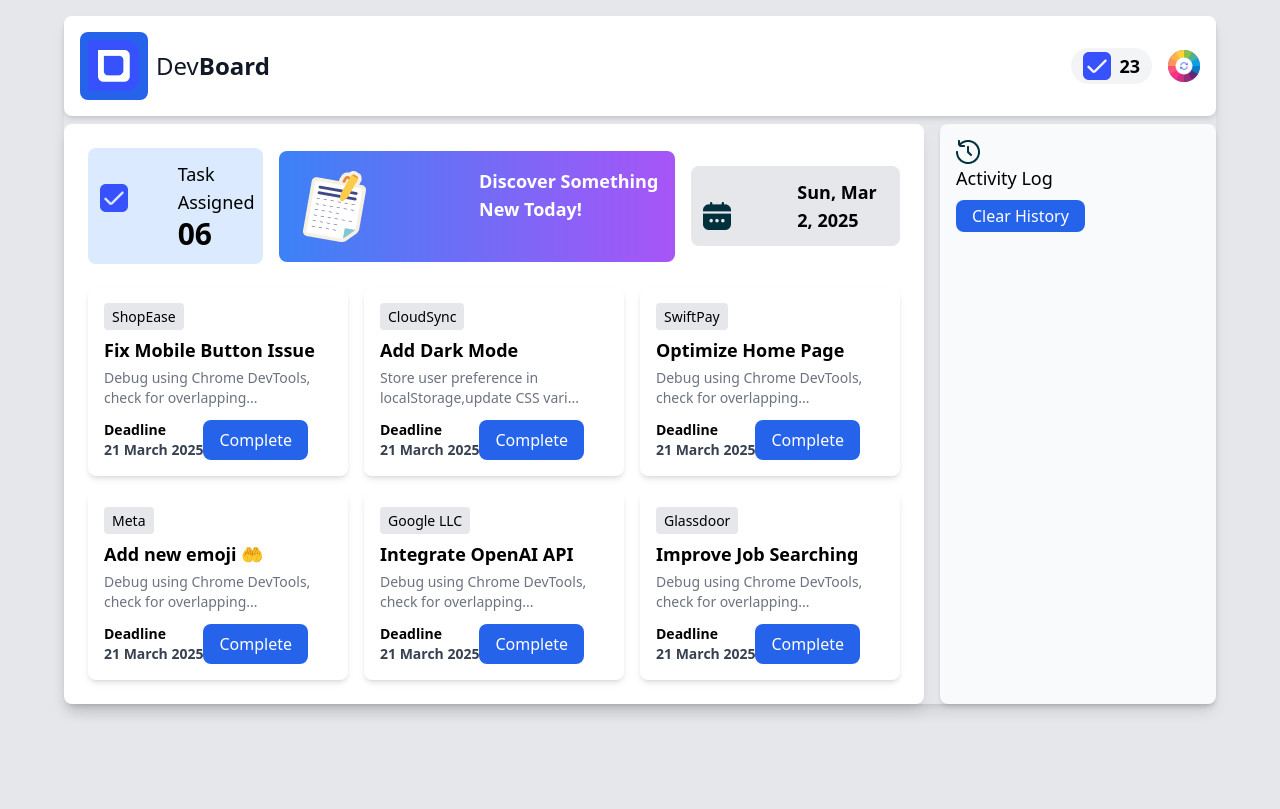
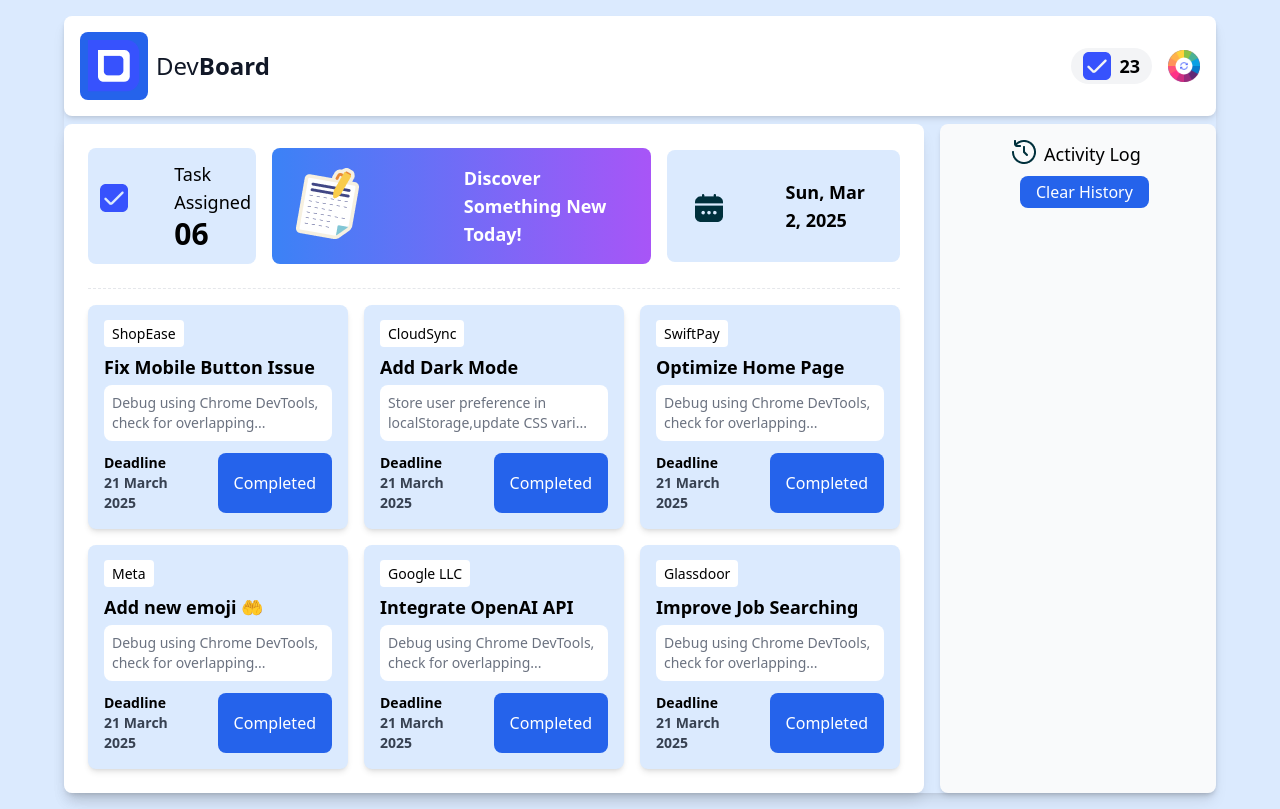
Before and after one commit to jannatulMahiyaMutasha/Dev-Board, a plain HTML site: page index.html in a window 1280 px wide. Drawn offline with nearby package versions, Linux system fonts and the light colour scheme.

Commit message:
some code

```diff
--- a/index.html
+++ b/index.html
@@ -5,8 +5,13 @@
     <meta name="viewport" content="width=device-width, initial-scale=1.0">
     <title>Task Management Dashboard</title>
     <script src="https://cdn.tailwindcss.com"></script>
+    <style>
+        hr{
+            border-style: dashed;
+        }
+    </style>
 </head>
-<body class="bg-gray-200 p-4">
+<body class="bg-blue-100 p-4">
     <div class="max-w-6xl mx-auto rounded-lg shadow-lg">
         <!-- Header Section -->
         <header>
@@ -53,8 +58,8 @@
                                 <h2 class="text-lg font-semibold" id="discover-link">Discover Something New Today!</h2>
                             </div>
                         </div>
-                        <div class="bg-gray-200 p-3 rounded-lg grid grid-cols-2 gap-1">
-                            <div class="pt-6">
+                        <div class="bg-blue-100 p-7 rounded-lg grid grid-cols-2 gap-1">
+                            <div class="pt-4">
                                 <img src="./assets/calender.png" alt="calender">
                             </div>
                             <div>
@@ -63,67 +68,67 @@
                         </div>
                     </div>
                 </div>
-
+                  <hr>
                 <!-- Task List -->
-                <div class="grid grid-cols-3 gap-4">
+                <div class="grid grid-cols-3 gap-4 pt-4">
                     <!-- Task Cards -->
-                    <div class="bg-white p-4 rounded-lg shadow-md" data-task>
-                        <span class="text-sm bg-gray-200 px-2 py-1 rounded">ShopEase</span>
+                    <div class="bg-blue-100 p-4 rounded-lg shadow-md" data-task>
+                        <span class="text-sm bg-white px-2 py-1 rounded">ShopEase</span>
                         <h3 class="text-lg font-bold mt-2">Fix Mobile Button Issue</h3>
-                        <p class="text-gray-500 text-sm mt-1">Debug using Chrome DevTools, check for overlapping...</p>
+                        <p class="text-gray-500 text-sm mt-1 bg-white p-2 rounded-lg">Debug using Chrome DevTools, check for overlapping...</p>
                         <div class="flex">
                             <p class="text-sm font-semibold mt-3">Deadline <br><span class="text-gray-700">21 March 2025</span></p>
-                            <button class="mt-3 bg-blue-600 text-white px-4 py-2 rounded-lg task-complete-btn">Complete</button>
+                            <button class="mt-3 bg-blue-600 text-white px-4 py-2 rounded-lg task-complete-btn ml-4">Completed</button>
                         </div>
                     </div>
 
-                    <div class="bg-white p-4 rounded-lg shadow-md" data-task>
-                        <span class="text-sm bg-gray-200 px-2 py-1 rounded">CloudSync</span>
+                    <div class="bg-blue-100 p-4 rounded-lg shadow-md" data-task>
+                        <span class="text-sm bg-white px-2 py-1 rounded">CloudSync</span>
                         <h3 class="text-lg font-bold mt-2">Add Dark Mode</h3>
-                        <p class="text-gray-500 text-sm mt-1">Store user preference in localStorage,update CSS vari...</p>
+                        <p class="text-gray-500 text-sm mt-1 bg-white p-2 rounded-lg">Store user preference in localStorage,update CSS vari...</p>
                         <div class="flex">
-                            <p class="text-sm font-semibold mt-3">Deadline <br><span class="text-gray-700">21 March 2025</span></p>
-                            <button class="mt-3 bg-blue-600 text-white px-4 py-2 rounded-lg task-complete-btn">Complete</button>
+                            <p class="text-sm font-semibold mt-3 ">Deadline <br><span class="text-gray-700">21 March 2025</span></p>
+                            <button class="mt-3 bg-blue-600 text-white px-4 py-2 rounded-lg task-complete-btn ml-4">Completed</button>
                         </div>
                     </div>
 
-                    <div class="bg-white p-4 rounded-lg shadow-md" data-task>
-                        <span class="text-sm bg-gray-200 px-2 py-1 rounded">SwiftPay</span>
+                    <div class="bg-blue-100 p-4 rounded-lg shadow-md" data-task>
+                        <span class="text-sm bg-gray-200 px-2 py-1 rounded bg-white">SwiftPay</span>
                         <h3 class="text-lg font-bold mt-2">Optimize Home Page</h3>
-                        <p class="text-gray-500 text-sm mt-1">Debug using Chrome DevTools, check for overlapping...</p>
+                        <p class="text-gray-500 text-sm mt-1 bg-white p-2 rounded-lg">Debug using Chrome DevTools, check for overlapping...</p>
                         <div class="flex">
                             <p class="text-sm font-semibold mt-3">Deadline <br><span class="text-gray-700">21 March 2025</span></p>
-                            <button class="mt-3 bg-blue-600 text-white px-4 py-2 rounded-lg task-complete-btn">Complete</button>
+                            <button class="mt-3 bg-blue-600 text-white px-4 py-2 rounded-lg task-complete-btn ml-4">Completed</button>
                         </div>
                     </div>
 
-                    <div class="bg-white p-4 rounded-lg shadow-md" data-task>
-                        <span class="text-sm bg-gray-200 px-2 py-1 rounded">Meta</span>
+                    <div class="bg-blue-100 p-4 rounded-lg shadow-md" data-task>
+                        <span class="text-sm bg-gray-200 px-2 py-1 rounded bg-white">Meta</span>
                         <h3 class="text-lg font-bold mt-2">Add new emoji 🤲</h3>
-                        <p class="text-gray-500 text-sm mt-1">Debug using Chrome DevTools, check for overlapping...</p>
+                        <p class="text-gray-500 text-sm mt-1 bg-white p-2 rounded-lg">Debug using Chrome DevTools, check for overlapping...</p>
                         <div class="flex">
                             <p class="text-sm font-semibold mt-3">Deadline <br><span class="text-gray-700">21 March 2025</span></p>
-                            <button class="mt-3 bg-blue-600 text-white px-4 py-2 rounded-lg task-complete-btn">Complete</button>
+                            <button class="mt-3 bg-blue-600 text-white px-4 py-2 rounded-lg task-complete-btn ml-4">Completed</button>
                         </div>
                     </div>
 
-                    <div class="bg-white p-4 rounded-lg shadow-md" data-task>
-                        <span class="text-sm bg-gray-200 px-2 py-1 rounded">Google LLC</span>
+                    <div class="bg-blue-100 p-4 rounded-lg shadow-md" data-task>
+                        <span class="text-sm bg-gray-200 px-2 py-1 rounded bg-white">Google LLC</span>
                         <h3 class="text-lg font-bold mt-2">Integrate OpenAI API</h3>
-                        <p class="text-gray-500 text-sm mt-1">Debug using Chrome DevTools, check for overlapping...</p>
+                        <p class="text-gray-500 text-sm mt-1 bg-white p-2 rounded-lg">Debug using Chrome DevTools, check for overlapping...</p>
                         <div class="flex">
                             <p class="text-sm font-semibold mt-3">Deadline <br><span class="text-gray-700">21 March 2025</span></p>
-                            <button class="mt-3 bg-blue-600 text-white px-4 py-2 rounded-lg task-complete-btn">Complete</button>
+                            <button class="mt-3 bg-blue-600 text-white px-4 py-2 rounded-lg task-complete-btn ml-4">Completed</button>
                         </div>
                     </div>
 
-                    <div class="bg-white p-4 rounded-lg shadow-md" data-task>
-                        <span class="text-sm bg-gray-200 px-2 py-1 rounded">Glassdoor</span>
+                    <div class="bg-blue-100 p-4 rounded-lg shadow-md" data-task>
+                        <span class="text-sm bg-gray-200 px-2 py-1 rounded bg-white">Glassdoor</span>
                         <h3 class="text-lg font-bold mt-2">Improve Job Searching</h3>
-                        <p class="text-gray-500 text-sm mt-1">Debug using Chrome DevTools, check for overlapping...</p>
+                        <p class="text-gray-500 text-sm mt-1 bg-white p-2 rounded-lg">Debug using Chrome DevTools, check for overlapping...</p>
                         <div class="flex">
                             <p class="text-sm font-semibold mt-3">Deadline <br><span class="text-gray-700">21 March 2025</span></p>
-                            <button class="mt-3 bg-blue-600 text-white px-4 py-2 rounded-lg task-complete-btn">Complete</button>
+                            <button class="mt-3 bg-blue-600 text-white px-4 py-2 rounded-lg task-complete-btn ml-4">Completed</button>
                         </div>
                     </div>
 
@@ -136,13 +141,15 @@
 
             <!-- Right Section (col-span-1) -->
             <div class="col-span-1 bg-gray-50 p-4 rounded-lg shadow-md">
-                <div>
-                    <img src="./assets/activity.png" alt="activity">
+                <div class="flex space-x-2 ml-14">
+                    <div>
+                        <img src="./assets/activity.png" alt="activity">
+                        </div>
+                        <div>
+                            <span><h2 class="text-lg text-center">Activity Log</h2></span>
+                        </div>
                 </div>
-                <div>
-                    <span><h2 class="text-lg">Activity Log</h2></span>
-                </div>
-                <button class="mt-2 bg-blue-600 text-white px-4 py-1 rounded-lg clear-log">Clear History</button>
+                <button class="mt-2 bg-blue-600 text-white px-4 py-1 rounded-lg clear-log ml-16">Clear History</button>
                 <div class="mt-3 space-y-2" id="activity-log"></div>
             </div>
         </div>
--- a/styles/style.css
+++ /dev/null
@@ -1,112 +0,0 @@
-body {
-    font-family: Arial, sans-serif;
-    margin: 0;
-    padding: 0;
-    background: #f8f9ff;
-    transition: background-color 0.5s ease;
-}
-
-.navbar {
-    display: flex;
-    justify-content: space-between;
-    align-items: center;
-    background: #ffffff;
-    padding: 15px 20px;
-    box-shadow: 0 2px 5px rgba(0, 0, 0, 0.1);
-}
-
-.nav-left {
-    display: flex;
-    align-items: center;
-}
-
-.logo {
-    width: 40px;
-    height: 40px;
-    margin-right: 10px;
-}
-
-.nav-text {
-    font-size: 20px;
-    color: #333;
-}
-
-.nav-right {
-    display: flex;
-    align-items: center;
-    gap: 15px;
-}
-
-.tick-mark {
-    font-size: 24px;
-    color: green;
-}
-
-.task-count {
-    font-size: 18px;
-    background: #007bff;
-    color: white;
-    padding: 5px 10px;
-    border-radius: 50%;
-}
-section{
-    display: grid;
-    grid-template-columns: repeat(3, 1fr);
-
-}
-.dashboard {
-    padding: 20px;
-    display: flex;
-    flex-wrap: wrap;
-    gap: 15px;
-}
-
-.task-summary {
-    display: flex;
-    width: 100%;
-    justify-content: space-between;
-    align-items: center;
-    background: white;
-    padding: 15px;
-    border-radius: 10px;
-    box-shadow: 0 2px 5px rgba(0, 0, 0, 0.1);
-}
-
-.task-container {
-    display: grid;
-    grid-template-columns: repeat(3, 1fr); /* Three cards per row */
-    gap: 15px;
-    width: 70%;
-}
-
-.task {
-    background: white;
-    padding: 15px;
-    border-radius: 10px;
-    box-shadow: 0 2px 5px rgba(0, 0, 0, 0.1);
-    text-align: left;
-}
-
-.tag {
-    background: #e3e3ff;
-    padding: 5px 10px;
-    border-radius: 10px;
-    font-size: 12px;
-}
-
-.deadline {
-    font-size: 12px;
-    color: gray;
-}
-
-.completed {
-    background: #28a745;
-}
-
-.activity-log {
-    width: 25%;
-    background: white;
-    padding: 15px;
-    border-radius: 10px;
-    box-shadow: 0 2px 5px rgba(0, 0, 0, 0.1);
-}
```
Also changed, not shown: blog.html (+24 -9 lines).
